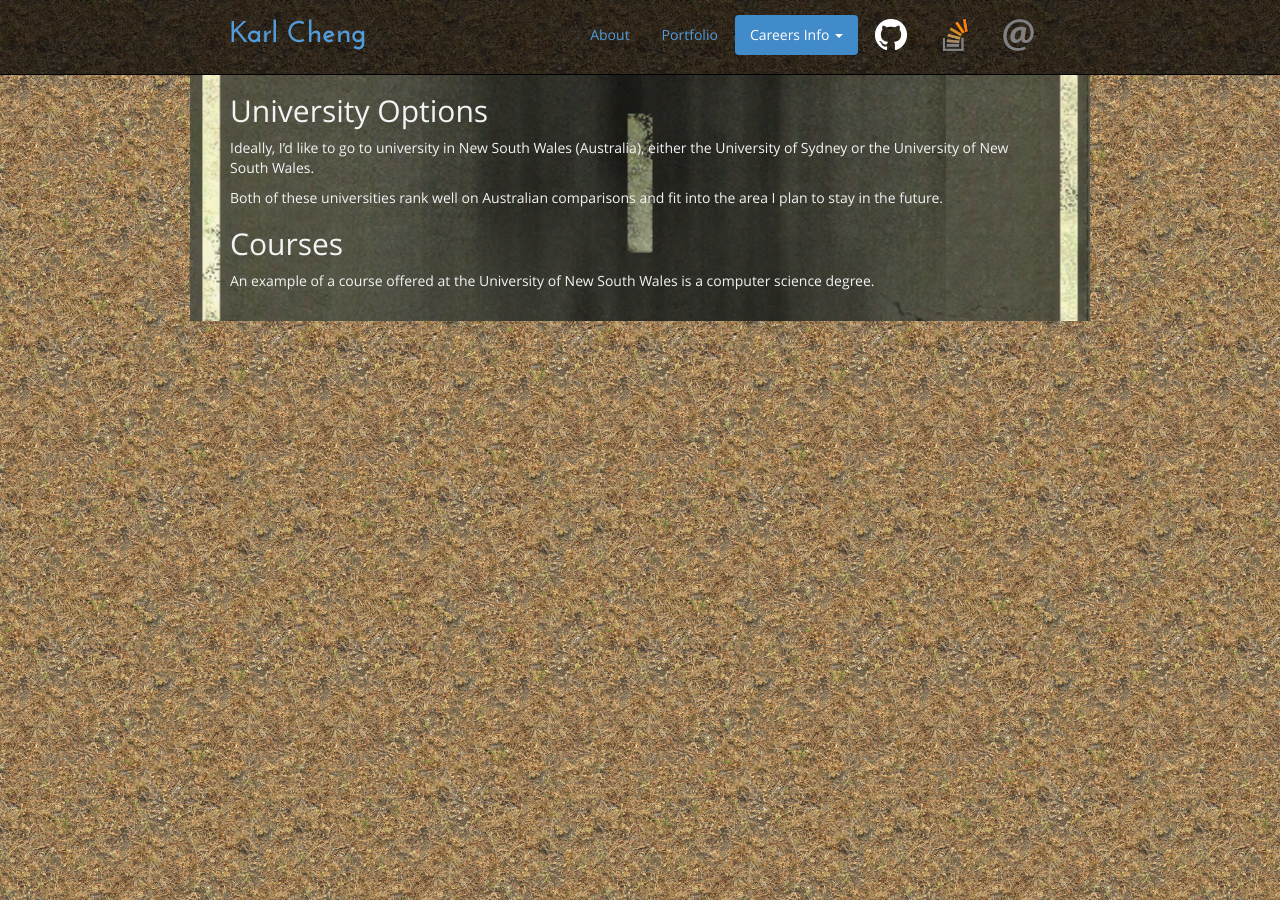
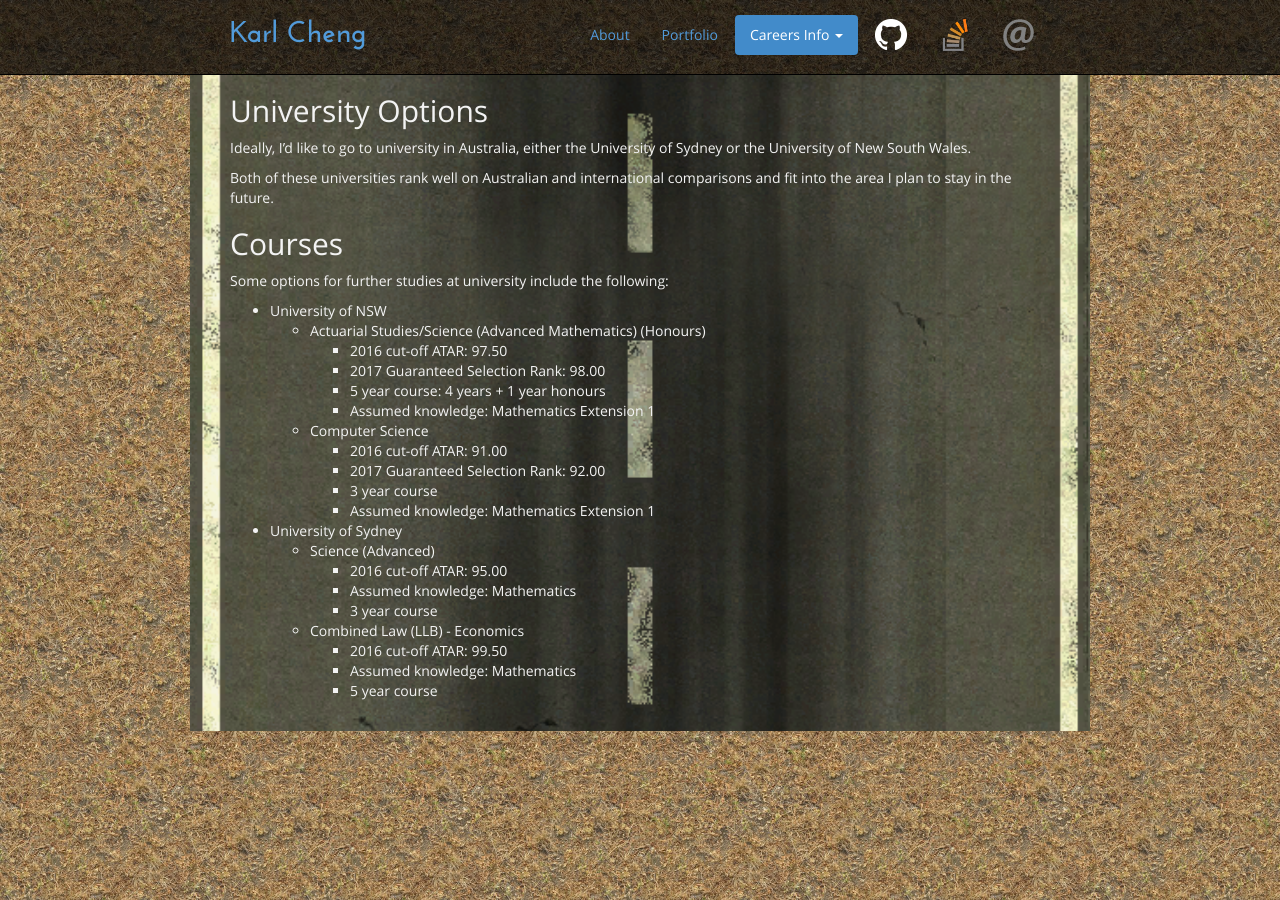
Before and after one commit to Qantas94Heavy/qantas94heavy.github.io, a Jekyll site: the page built from tertiary.md, in a window 1280 px wide. Built offline with Jekyll 4.4.1, drawn with Linux system fonts in a browser that asks for light colours.

Commit message:
Add details about potential courses to study

```diff
--- a/tertiary.md
+++ b/tertiary.md
@@ -4,10 +4,33 @@
 
 ## University Options
 
-Ideally, I'd like to go to university in New South Wales (Australia), either the University of Sydney or the University of New South Wales.
+Ideally, I'd like to go to university in Australia, either the University of Sydney or the
+University of New South Wales.
 
-Both of these universities rank well on Australian comparisons and fit into the area I plan to stay in the future.
+Both of these universities rank well on Australian and international comparisons and fit into the
+area I plan to stay in the future.
 
 ## Courses
 
-An example of a course offered at the University of New South Wales is a computer science degree.
+Some options for further studies at university include the following:
+
+ - University of NSW
+   * Actuarial Studies/Science (Advanced Mathematics) (Honours)
+     + 2016 cut-off ATAR: 97.50
+     + 2017 Guaranteed Selection Rank: 98.00
+     + 5 year course: 4 years + 1 year honours
+     + Assumed knowledge: Mathematics Extension 1
+   * Computer Science
+     + 2016 cut-off ATAR: 91.00
+     + 2017 Guaranteed Selection Rank: 92.00
+     + 3 year course
+     + Assumed knowledge: Mathematics Extension 1
+ - University of Sydney
+   * Science (Advanced)
+     + 2016 cut-off ATAR: 95.00
+     + Assumed knowledge: Mathematics
+     + 3 year course
+   * Combined Law (LLB) - Economics
+     + 2016 cut-off ATAR: 99.50
+     + Assumed knowledge: Mathematics
+     + 5 year course
```
